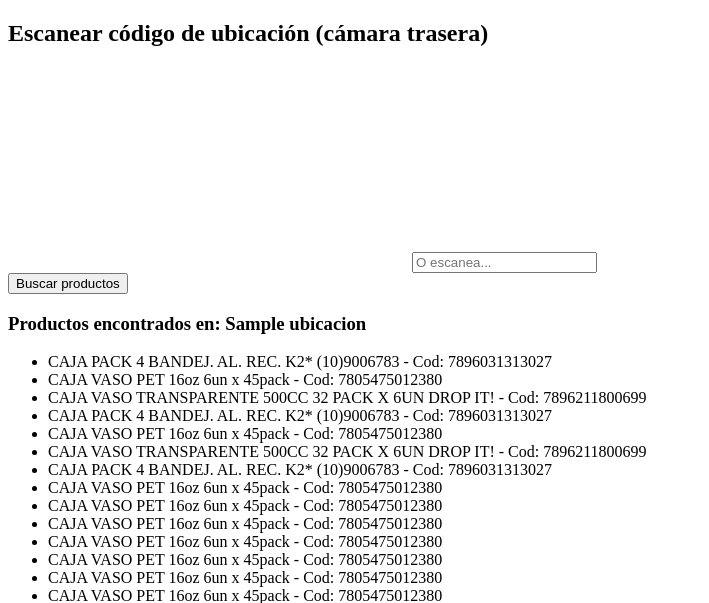
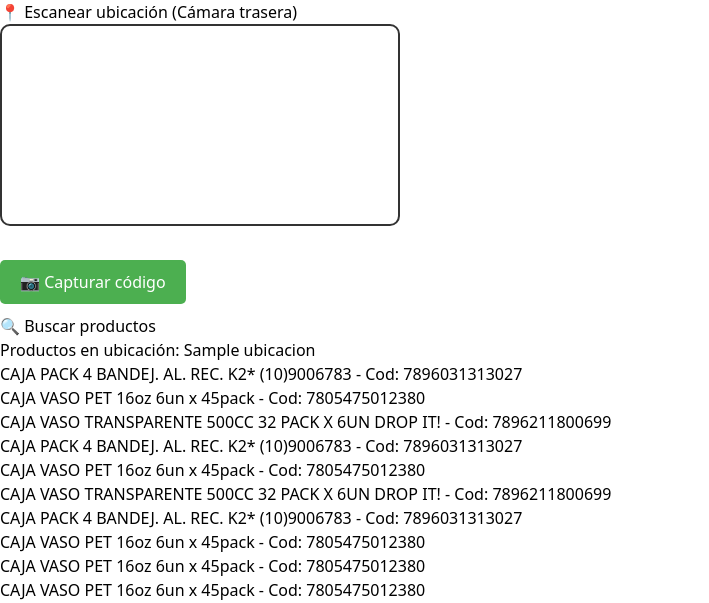
Before and after one commit to Marckd4/Logistica_General, a Django app: template inventario/templates/inventario/escanear.html in a window 1280 px wide. Shown: the top 603 px of the page, without its empty margins (0-709 px from the left). Run offline with Django 4.2, Linux system fonts and the light colour scheme; data comes from the database, SQL or seed files in the repository; the template is opened without the code that fills it: values that come from a table or form of the project are taken from there, most other values are stand-ins (such as "Sample title", 1, 10 or a date in 2020).

Commit message:
Cuarto commit logistica

```diff
--- a/inventario/templates/inventario/escanear.html
+++ b/inventario/templates/inventario/escanear.html
@@ -2,54 +2,79 @@
 <html lang="es">
 <head>
   <meta charset="UTF-8">
-  <title>Escanear Ubicación</title>
-  <meta name="viewport" content="width=device-width, initial-scale=1">
+  <title>Escanear ubicación</title>
+  <meta name="viewport" content="width=device-width, initial-scale=1.0">
+  <style>
+    video {
+      width: 100%;
+      max-width: 400px;
+      border: 2px solid #333;
+      border-radius: 10px;
+    }
+    #capture-btn {
+      margin: 10px 0;
+      padding: 10px 20px;
+      font-size: 16px;
+      background-color: #4CAF50;
+      color: white;
+      border: none;
+      border-radius: 5px;
+    }
+  </style>
 </head>
 <body>
 
-<h2>Escanear código de ubicación (cámara trasera)</h2>
+<h2>📍 Escanear ubicación (Cámara trasera)</h2>
 
-<video id="video" autoplay playsinline style="width:100%; max-width:400px;"></video>
-<input type="text" id="ubicacion" placeholder="O escanea..." readonly>
+<video id="video" autoplay></video><br>
+<button id="capture-btn">📷 Capturar código</button>
+
 <form method="get">
-  <input type="hidden" name="ubicacion" id="input-ubicacion">
-  <button type="submit">Buscar productos</button>
+  <input type="hidden" name="ubicacion" id="ubicacion-input">
+  <button type="submit">🔍 Buscar productos</button>
 </form>
 
 {% if productos %}
-  <h3>Productos encontrados en: {{ ubicacion }}</h3>
+  <h3>Productos en ubicación: {{ ubicacion }}</h3>
   <ul>
     {% for producto in productos %}
       <li>{{ producto.descripcion }} - Cod: {{ producto.cod_ean }}</li>
     {% endfor %}
   </ul>
 {% elif ubicacion %}
-  <p>No se encontraron productos en esta ubicación.</p>
+  <p>No hay productos en esta ubicación.</p>
 {% endif %}
+
+<!-- ZXing CDN -->
+<script src="https://unpkg.com/@zxing/browser@latest"></script>
 
 <script>
   const video = document.getElementById('video');
-  const input = document.getElementById('ubicacion');
-  const inputForm = document.getElementById('input-ubicacion');
+  const captureBtn = document.getElementById('capture-btn');
+  const inputUbicacion = document.getElementById('ubicacion-input');
 
-  navigator.mediaDevices.getUserMedia({
-    video: { facingMode: { ideal: "environment" } },
-    audio: false
-  })
-  .then(stream => {
-    video.srcObject = stream;
-  })
-  .catch(err => {
-    alert("No se pudo acceder a la cámara: " + err);
-  });
+  const codeReader = new ZXing.BrowserBarcodeReader();
 
-  // Simulación de lectura de código. Puedes usar una librería como QuaggaJS o ZXing para producción
-  video.addEventListener('click', () => {
-    const dummyCodigo = prompt("Simula el código escaneado:");
-    if (dummyCodigo) {
-      input.value = dummyCodigo;
-      inputForm.value = dummyCodigo;
+  async function startCamera() {
+    try {
+      const devices = await ZXing.BrowserCodeReader.listVideoInputDevices();
+      const backCamera = devices.find(device => device.label.toLowerCase().includes('back')) || devices[0];
+      await codeReader.decodeOnceFromVideoDevice(backCamera.deviceId, video)
+        .then(result => {
+          inputUbicacion.value = result.text;
+          document.querySelector('form').submit();
+        })
+        .catch(err => {
+          alert("Error al escanear: " + err);
+        });
+    } catch (e) {
+      alert("No se pudo acceder a la cámara: " + e);
     }
+  }
+
+  captureBtn.addEventListener('click', (e) => {
+    e.preventDefault();
+    startCamera();
   });
 </script>
 
```
